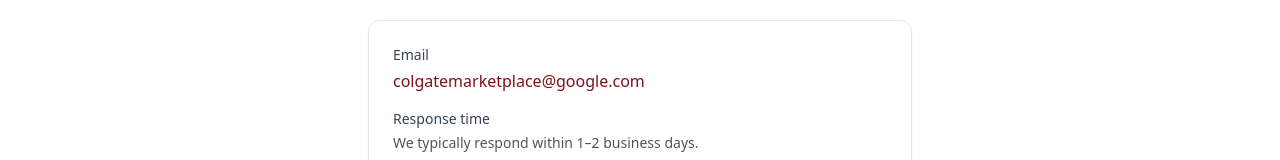
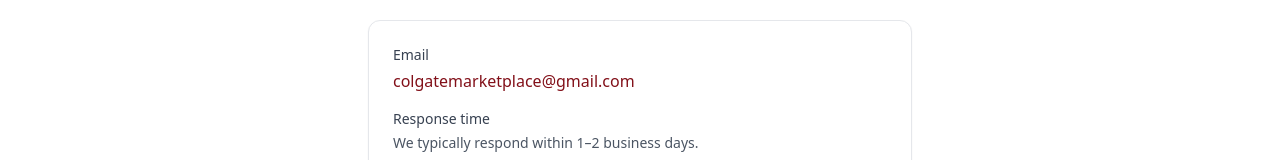
Before and after one commit to tonybolivar/colgate-marketplace, a React (Vite) app: page /contact in a window 1280 px wide. Shown: the part 212-372 px from the top of the page. Built offline with nearby package versions, Linux system fonts and the light colour scheme; no server answers.

Commit message:
Fix contact email: google.com → gmail.com

```diff
--- a/src/pages/ContactPage.jsx
+++ b/src/pages/ContactPage.jsx
@@ -10,10 +10,10 @@
         <div>
           <p className="text-sm font-medium text-gray-700 mb-1">Email</p>
           <a
-            href="mailto:colgatemarketplace@google.com"
+            href="mailto:colgatemarketplace@gmail.com"
             className="text-maroon hover:underline font-medium"
           >
-            colgatemarketplace@google.com
+            colgatemarketplace@gmail.com
           </a>
         </div>
 
@@ -24,7 +24,7 @@
 
         <div className="pt-2 border-t">
           <a
-            href="mailto:colgatemarketplace@google.com"
+            href="mailto:colgatemarketplace@gmail.com"
             className="inline-block bg-maroon hover:bg-maroon-light text-white text-sm font-medium px-5 py-2.5 rounded-lg transition-colors"
           >
             Send us an email
--- a/src/pages/PrivacyPage.jsx
+++ b/src/pages/PrivacyPage.jsx
@@ -19,8 +19,8 @@
         </ul>
         <p>
           Questions? Reach us at{' '}
-          <a href="mailto:colgatemarketplace@google.com" className="text-maroon hover:underline">
-            colgatemarketplace@google.com
+          <a href="mailto:colgatemarketplace@gmail.com" className="text-maroon hover:underline">
+            colgatemarketplace@gmail.com
           </a>.
         </p>
       </div>
```
